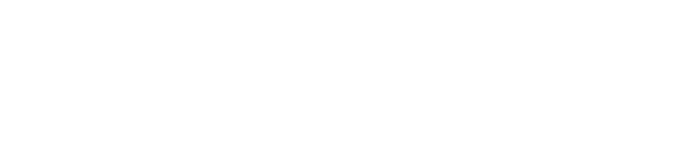
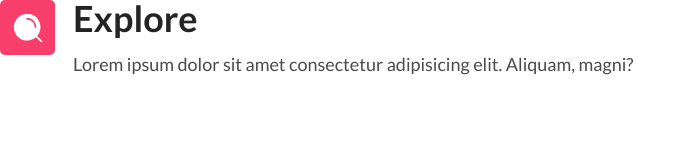
Before and after one commit to dinesh-jaysiri/netzee, a plain HTML site: page index.html in a window 1280 px wide. Shown: the whole page, without its empty margins (0-696 px from the left). Drawn offline with Linux system fonts and the light colour scheme.

Commit message:
Build media component

```diff
--- a/css/styles.css
+++ b/css/styles.css
@@ -192,3 +192,17 @@ a {
     width: 130px;
     justify-content: space-between;
 }
+
+/* media */
+
+.media {
+    display: flex;
+}
+
+.media__heading {
+    line-height: 1;
+}
+
+.media__body {
+    margin-left: 18px;
+}
--- a/index.html
+++ b/index.html
@@ -15,5 +15,18 @@
   </head>
   <body>
 
+  <div class="media">
+    <div class="media__image">
+      <div class="icon-container">
+      <svg class="icon icon--white">
+        <use xlink:href="images/sprite.svg#search"></use>
+      </svg>
+    </div>
+    </div>
+    <div class="media__body">
+      <h3 class="media__heading">Explore</h3>
+      <p class="media__content">Lorem ipsum dolor sit amet consectetur adipisicing elit. Aliquam, magni?</p>
+    </div>
+  </div>
   </body>
 </html>
```
